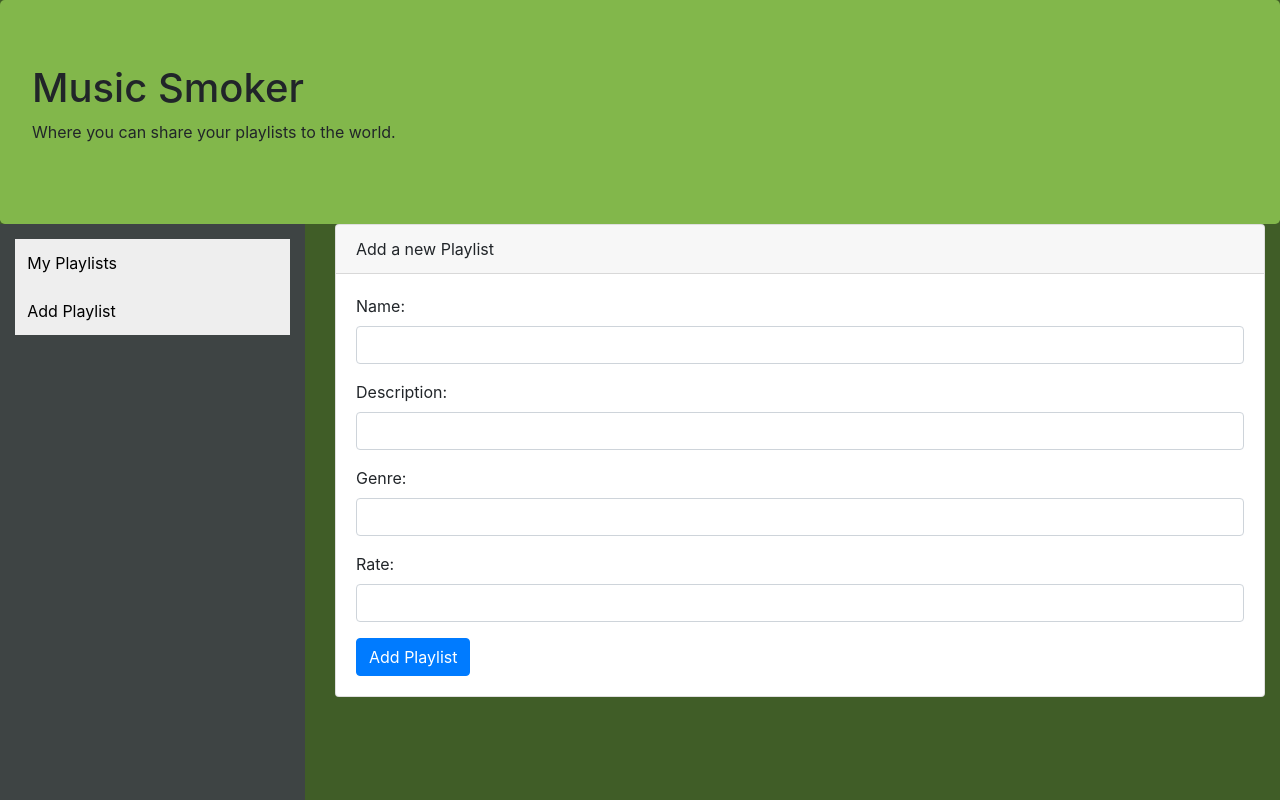
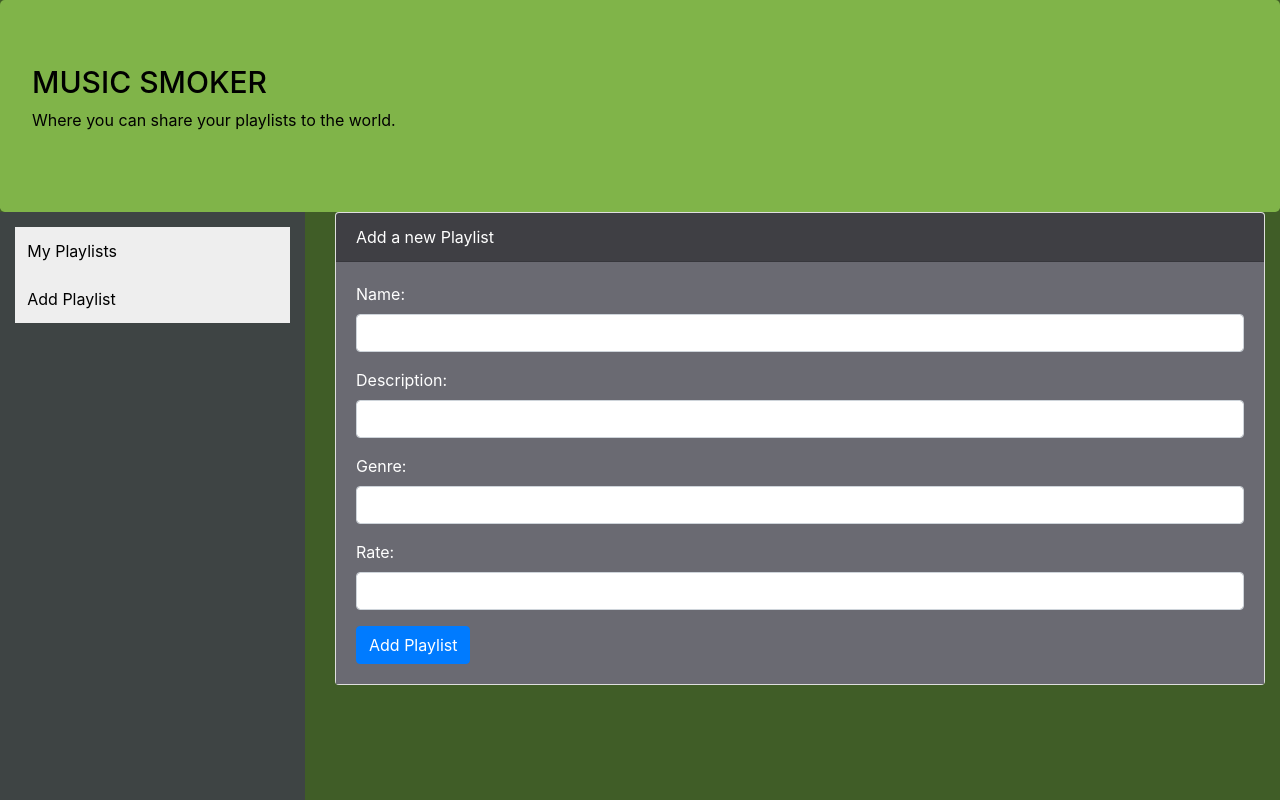
Before and after one commit to estuardo9609/Music-Smoker-2, an Angular app: page /create-playlist in a window 1280 px wide. Shown: the top 800 px of the page. Built offline with nearby package versions, Linux system fonts and the light colour scheme.

Commit message:
Styling with css

```diff
--- a/src/app/app-header/app-header.component.css
+++ b/src/app/app-header/app-header.component.css
@@ -1,4 +1,14 @@
 .jumbotron{
     margin-bottom: 0px;
-    background-color: #82b74b;
+    background-color: #80b449;
 }
+
+.jumbotron h1{
+    color: black;
+    text-transform: uppercase;
+    font-size: 30px;
+}
+
+.jumbotron p{
+    color: black;
+}
--- a/src/app/app.component.html
+++ b/src/app/app.component.html
@@ -6,7 +6,9 @@
                         <app-my-selector-bar></app-my-selector-bar>
                     </div>
                     <div class="col-9">
-                        <router-outlet></router-outlet>
+                        <div class = "routerClass">
+                            <router-outlet></router-outlet>
+                        </div>
                     </div>
             </div>
         </div>
--- a/src/app/create-playlist/create-playlist.component.css
+++ b/src/app/create-playlist/create-playlist.component.css
@@ -0,0 +1,8 @@
+.card-header{
+    background-color:#3f3f44;
+    color: white;
+}
+.card-body{
+    background-color: #6a6a72;
+    color: white;
+}
--- a/src/app/dashboard/dashboard.component.css
+++ b/src/app/dashboard/dashboard.component.css
@@ -18,3 +18,7 @@
 .dashboard-playlists{
     list-style-type: none;
 }
+
+.routerClass{
+    background-color: #17852f81
+}
--- a/src/app/edit-playlist/edit-playlist.component.css
+++ b/src/app/edit-playlist/edit-playlist.component.css
@@ -0,0 +1,8 @@
+.card-header{
+    background-color:#3f3f44;
+    color: white;
+}
+.card-body{
+    background-color: #6a6a72;
+    color: white;
+}
--- a/src/app/my-selector-bar/my-selector-bar.component.css
+++ b/src/app/my-selector-bar/my-selector-bar.component.css
@@ -8,7 +8,7 @@
 }
 
 .vertical-menu a:hover {
-    background-color: #ccc; /* Dark grey background on mouse-over */
+    background-color: #405d27; /* Dark grey background on mouse-over */
 }
 
 .vertical-menu a.active {
```
Also changed, not shown: src/img/compass-simbol.png (added).
